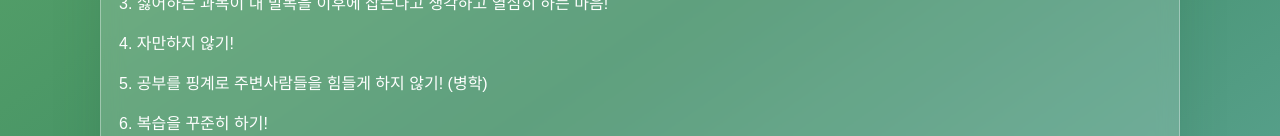
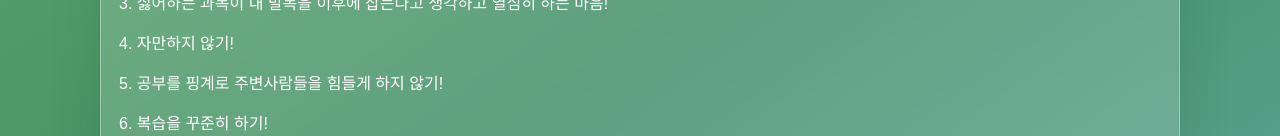
Before and after one commit to kseok72/websitevercel, a Next.js app: page / in a window 1280 px wide. Shown: the part 816-952 px from the top of the page. Built offline with nearby package versions, Linux system fonts and the light colour scheme.

Commit message:
page.tsx 업데이트
내용일부 변경

```diff
--- a/app/page.tsx
+++ b/app/page.tsx
@@ -61,7 +61,7 @@ export default function Home() {
           4. 자만하지 않기!
         </p>
          <p>
-          5. 공부를 핑계로 주변사람들을 힘들게 하지 않기! (병학)
+          5. 공부를 핑계로 주변사람들을 힘들게 하지 않기!
         </p>
          <p>
           6. 복습을 꾸준히 하기!
```
